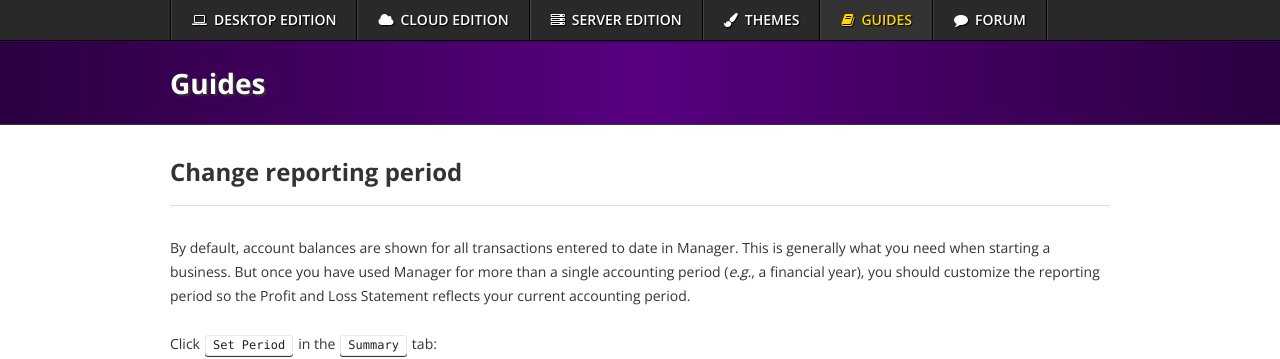
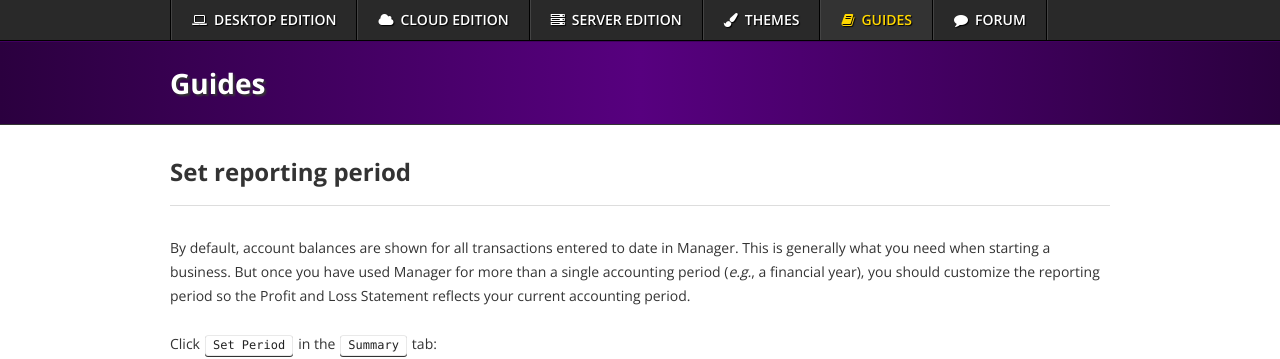
Before and after one commit to 3etechinns/www.manager.io, a Jekyll site: the page built from _guides/5490.html, in a window 1280 px wide. Shown: the top 359 px of the page. Built offline with Jekyll 4.4.1, drawn with Linux system fonts in a browser that asks for light colours; nearby versions of some CDN libraries; comment, search, counter and statistics services are not loaded.

Commit message:
Guide update

```diff
--- a/_guides/5490.html
+++ b/_guides/5490.html
@@ -1,22 +1,15 @@
 ---
 layout: guide
-title: Change reporting period
-tags: summary summary-start-date-form
+title: Set reporting period
+tags: summary summary-start-date-form beginner
 ---
 {% raw %}
 <p>By default, account balances are shown for all transactions entered to date in Manager. This is generally what you need when starting a business. But once you have used Manager for more than a single accounting period (<em>e.g.</em>, a financial year), you should customize the reporting period so the Profit and Loss Statement reflects your current accounting period.</p>
-
 <p>Click <kbd>Set Period</kbd> in the <kbd>Summary</kbd> tab:</p>
-
 <p><img src="https://cdn-business2.discourse.org/uploads/manager1/original/2X/8/894a00b19cde96ae14de1bb8a039511825e283ce.png" width="183" height="49"></p>
-
 <p>Select the reporting period for which you prefer to see figures in your <kbd>Summary</kbd>. Entering <em>Today</em> in the <code>Until</code> field produces a display that is always up to date, but other dates can entered by selecting <em>Custom</em>:</p>
-
 <p><img src="https://cdn-business2.discourse.org/uploads/manager1/original/2X/0/0c522dbd420a06416c8a596aa755d11149ec42b7.png" width="268" height="265"> <strong>OR <img src="https://cdn-business2.discourse.org/uploads/manager1/original/2X/e/ebcf55509ae18e41d0c01bb1445bbef022d3fb33.png" width="333" height="265"></strong></p>
-
 <p>Click <kbd>Update</kbd> to apply changes.</p>
-
 <p>The <kbd>Summary</kbd> tab will now show figures for the selected period:</p>
-
 <p><img src="https://cdn-business2.discourse.org/uploads/manager1/original/2X/5/5d431bc85a0daf8e8bac7cd0fe9fbb3eb9b82c65.png" width="511" height="58"></p>
 {% endraw %}
```
